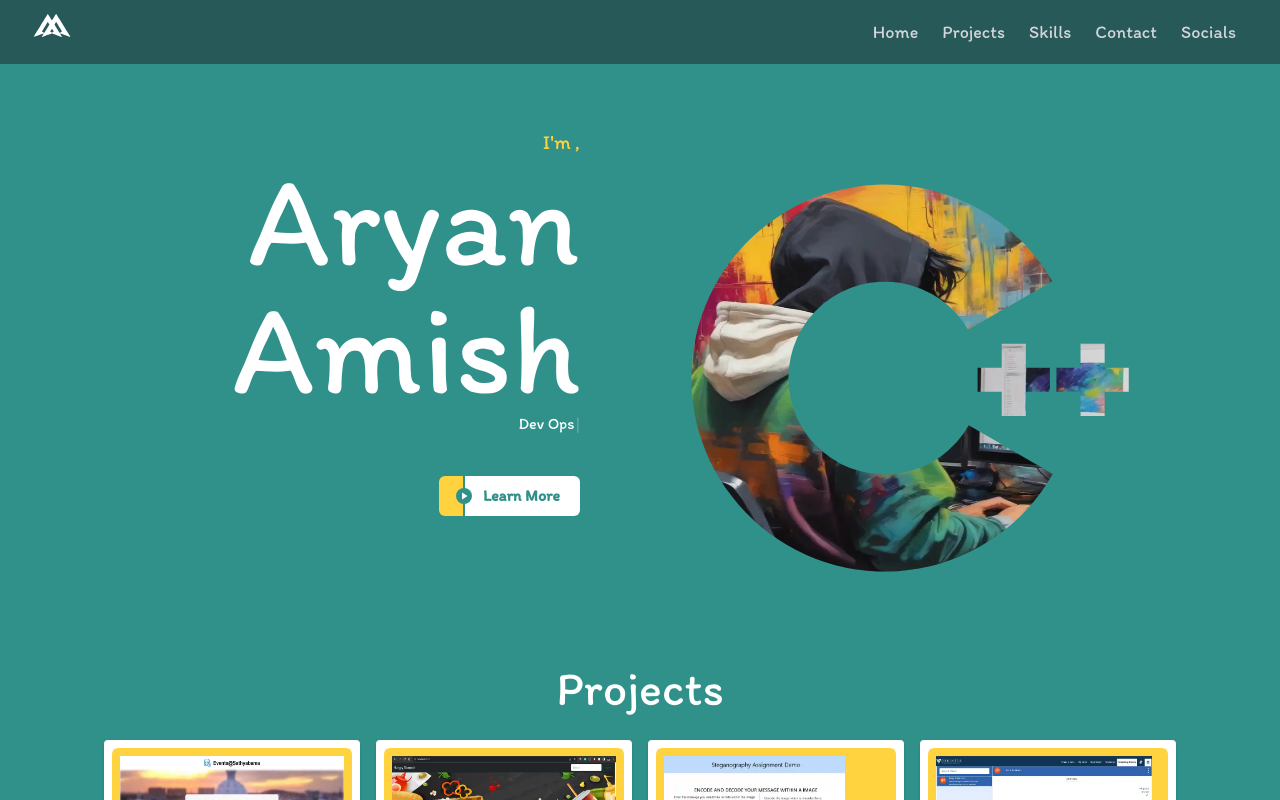
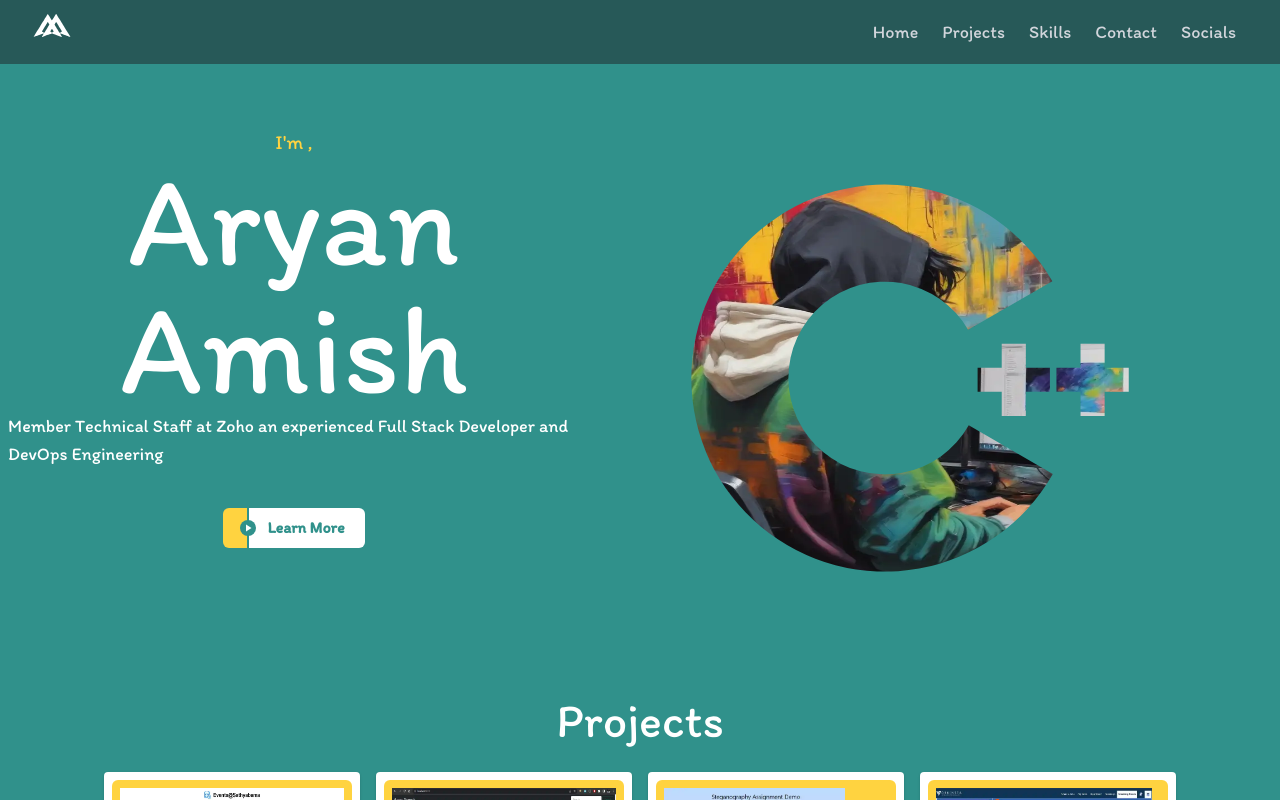
Before and after one commit to Aryanamish/portfolio, a React (Vite) app: page / in a window 1280 px wide. Shown: the top 800 px of the page. Built offline with nearby package versions, Linux system fonts and the light colour scheme.

Commit message:
improved SEO

```diff
--- a/index.html
+++ b/index.html
@@ -8,7 +8,7 @@
 		<meta name="theme-color" content="#000000" />
 		<meta
 			name="description"
-			content="Aryan Amish | Member Technical Staff @ZOHO | DSA | Machine Learning | Web Development" />
+			content="Aryan Amish | Member Technical Staff @ ZOHO | DSA | Web Development" />
 		<link rel="apple-touch-icon" href="/logo192.png" />
 		<!--
       manifest.json provides metadata used when your web app is installed on a
@@ -24,7 +24,7 @@
       work correctly both with client-side routing and a non-root public URL.
       Learn how to configure a non-root public URL by running `npm run build`.
     -->
-		<title>Aryan Amish</title>
+		<title>Aryan Amish - Member Technical Staff @ ZOHO</title>
 		<link rel="icon" href="/favicon.svg" sizes="any" type="image/svg+xml" />
 
 		<link rel="preconnect" href="https://fonts.googleapis.com" />
--- a/src/Data/Hero.tsx
+++ b/src/Data/Hero.tsx
@@ -7,8 +7,9 @@ import cloud from '../assets/mask_svg/baseline-cloud.svg';
 const Hero = {
 	first_name: 'Aryan',
 	last_name: 'Amish',
+	description:"Member Technical Staff at Zoho an experienced Full Stack Developer and DevOps Engineering",
 	email: 'aryanamish385+portfolio@gmail.com',
-	type_writer: ['Full Stack Developer', 'Dev Ops', 'Data Structure'],
+	// type_writer: ['Full Stack Developer', 'Dev Ops', 'Data Structure'],
 	masks_svgs: [python, cpp, java, docker, cloud],
 };
 
--- a/src/DataType.tsx
+++ b/src/DataType.tsx
@@ -2,6 +2,7 @@ export interface PersonalInfo {
 	first_name: string;
 	last_name: string;
 	email: string;
+	description:string;
 	type_writer?: string[];
 	masks_svgs?: (string | JSX.Element)[];
 }
--- a/src/hero/Hero.tsx
+++ b/src/hero/Hero.tsx
@@ -19,24 +19,29 @@ function Hero() {
 	return (
 		<div className="h-full w-full">
 			<div className="flex flex-col lg:flex-row gap-20">
-				<div className="flex flex-col flex-1 items-center lg:items-end justify-center">
+				<div className="flex flex-col flex-1 items-center lg:items-center">
 					<div>
-						<span className="text-skin-highlight text-xl">I'm ,</span>
+						<h1 className="text-skin-highlight text-xl">I'm ,</h1>
 					</div>
 					<div>
-						<span className="text-6xl lg:text-9xl text-skin-secondary">
+						<h1 className="text-6xl lg:text-9xl text-skin-secondary">
 							{Data.hero.first_name}
-						</span>
+						</h1>
 					</div>
 					<div>
-						<span className="text-6xl lg:text-9xl text-skin-secondary">
+						<h1 className="text-6xl lg:text-9xl text-skin-secondary">
 							{Data.hero.last_name}
-						</span>
+						</h1>
 					</div>
 					<div>
-						<span className="text-skin-secondary" id="intro">
+						<h2 className="text-lg lg:text-md text-skin-secondary">
+							{Data.hero.description}
+						</h2>
+					</div>
+					<div>
+						<h3 className="text-skin-secondary" id="intro">
 							{Data.hero.type_writer?.join(', ')}
-						</span>
+						</h3>
 					</div>
 					<div className="mt-10">
 
```
Also changed, not shown: public/manifest.json.
